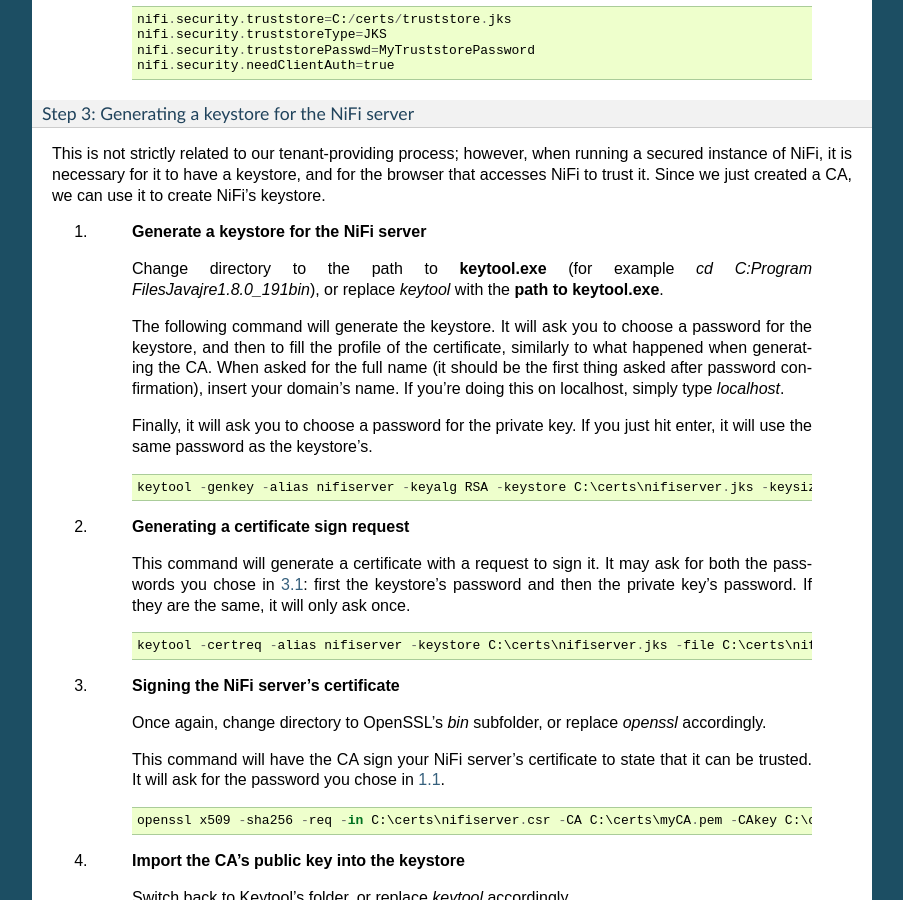
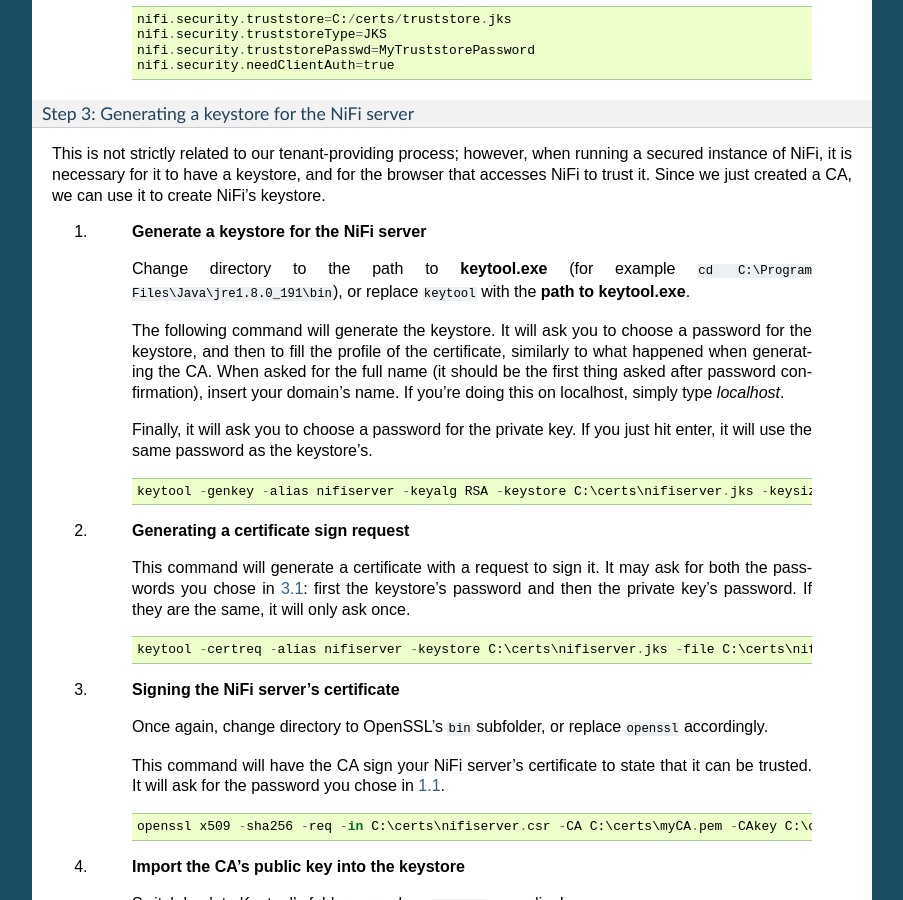
Before and after one commit to smartcommunitylab/AAC-Org, a Sphinx documentation site: the page built from docs/installation.rst, in a window 1280 px wide and 900 px high, scrolled down 5259 px. Shown: the whole window, without its empty margins (198-1101 px from the left). Built offline with Sphinx 7.4.7, drawn with Linux system fonts in a browser that asks for light colours.

Commit message:
Fixed some markup on the installation page.

```diff
--- a/docs/installation.rst
+++ b/docs/installation.rst
@@ -222,7 +222,7 @@ Step 2: Creating NiFi's Truststore
 
 A truststore lists which certificates can be trusted. It is necessary to add the CA's certificate to this truststore, otherwise the CA's signature on the administrator's certificate will be meaningless.
 
-Change directory to where **keytool.exe** is located (probably something like ``C:\Program Files\Java\jre1.8.0_191\bin``), or replace `keytool` with the **path to the keytool.exe file**.
+Change directory to where **keytool.exe** is located (probably something like ``C:\Program Files\Java\jre1.8.0_191\bin``), or replace ``keytool`` with the **path to the keytool.exe file**.
 
 1. .. _nifi-certificates-21:
 
@@ -252,7 +252,7 @@ This is not strictly related to our tenant-providing process; however, when runn
 
 	**Generate a keystore for the NiFi server**
 
-	Change directory to the path to **keytool.exe** (for example `cd C:\Program Files\Java\jre1.8.0_191\bin`), or replace `keytool` with the **path to keytool.exe**.
+	Change directory to the path to **keytool.exe** (for example ``cd C:\Program Files\Java\jre1.8.0_191\bin``), or replace ``keytool`` with the **path to keytool.exe**.
 
 	The following command will generate the keystore. It will ask you to choose a password for the keystore, and then to fill the profile of the certificate, similarly to what happened when generating the CA. When asked for the full name (it should be the first thing asked after password confirmation), insert your domain's name. If you're doing this on localhost, simply type `localhost`.
 
@@ -272,7 +272,7 @@ This is not strictly related to our tenant-providing process; however, when runn
 
 	**Signing the NiFi server's certificate**
 
-	Once again, change directory to OpenSSL's `bin` subfolder, or replace `openssl` accordingly.
+	Once again, change directory to OpenSSL's ``bin`` subfolder, or replace ``openssl`` accordingly.
 
 	This command will have the CA sign your NiFi server's certificate to state that it can be trusted. It will ask for the password you chose in :ref:`1.1 <nifi-certificates-11>`. ::
 
@@ -282,7 +282,7 @@ This is not strictly related to our tenant-providing process; however, when runn
 
 	**Import the CA's public key into the keystore**
 
-	Switch back to Keytool's folder, or replace `keytool` accordingly.
+	Switch back to Keytool's folder, or replace ``keytool`` accordingly.
 
 	This command will include the CA's public key into your keystore, so that it may be used to verify your certificate's validity. It will ask for the keystore's password, which you chose in :ref:`3.1 <nifi-certificates-31>`. You will have to confirm that the certificate can be trusted by typing *yes* in your system's language. ::
 
@@ -325,7 +325,7 @@ Step 4: Make the CA sign the administrator's certificate
 ########################################################
 
 By having the administrator's certificate signed by the CA, it will be recognized as valid by NiFi, since it trusts the CA.
-Change directory back to the `bin` subfolder of your OpenSSL installation, or replace `openssl` with the **path to the openssl.exe file**.
+Change directory back to the ``bin`` subfolder of your OpenSSL installation, or replace ``openssl`` with the **path to the openssl.exe file**.
 
 1. .. _nifi-certificates-41:
 
```
